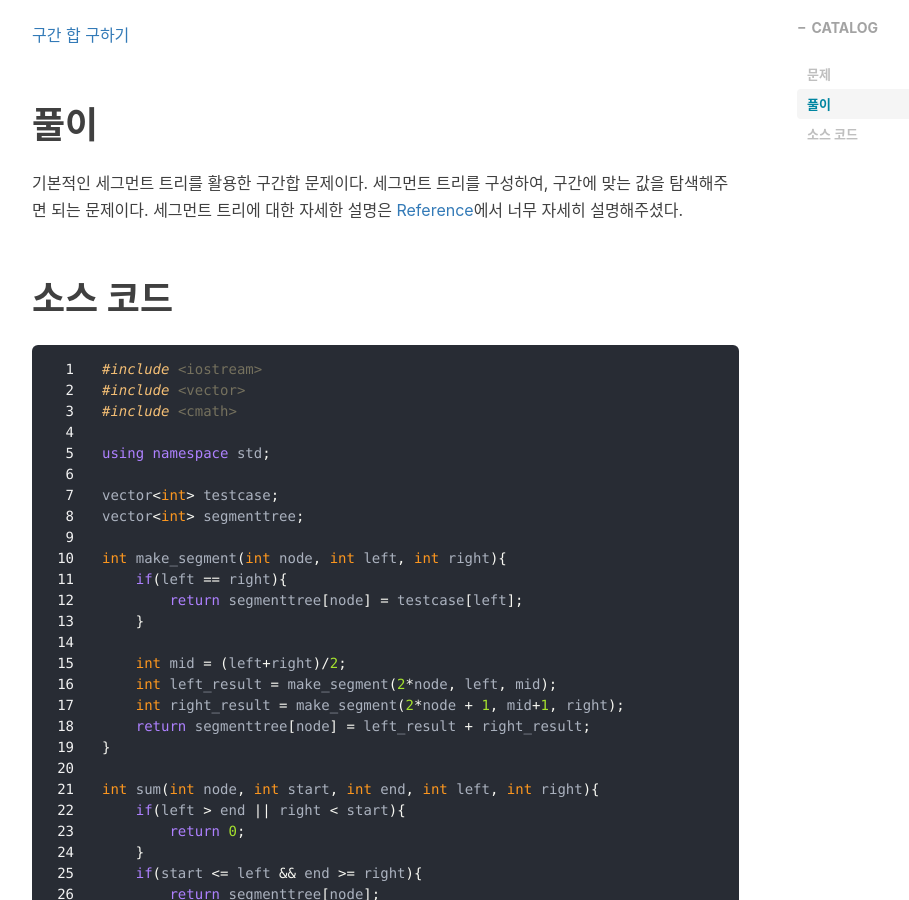
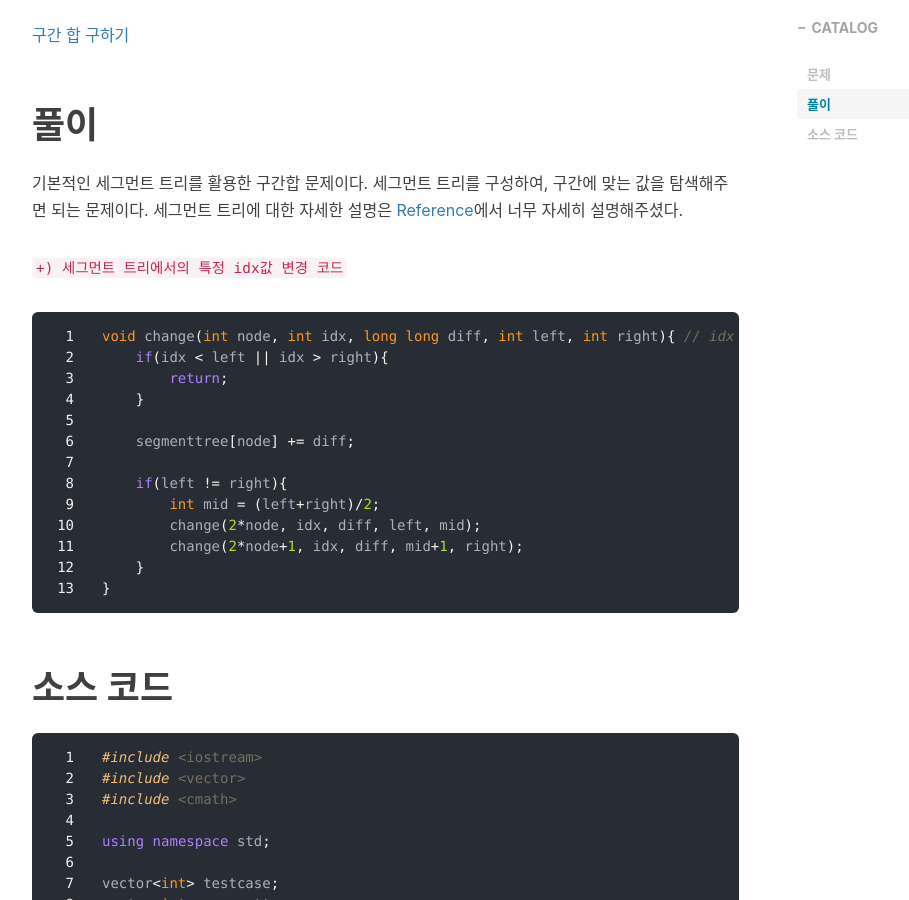
Before and after one commit to scatdelight/scatdelight.github.io, a Jekyll site: the page built from _posts/2021-09-16-BOJ-11659-C++.md, in a window 1280 px wide and 900 px high, scrolled down 701 px. Shown: the whole window, without its empty margins (233-1142 px from the left). Built offline with Jekyll 4.4.1, drawn with Linux system fonts in a browser that asks for light colours; nearby versions of some CDN libraries; some web fonts are replaced; comment, search, counter and statistics services are not loaded.

Commit message:
Update 2021-09-16-BOJ-11659-C++.md

````diff
--- a/_posts/2021-09-16-BOJ-11659-C++.md
+++ b/_posts/2021-09-16-BOJ-11659-C++.md
@@ -19,7 +19,22 @@ tags:
 
 기본적인 세그먼트 트리를 활용한 구간합 문제이다. 세그먼트 트리를 구성하여, 구간에 맞는 값을 탐색해주면 되는 문제이다. 세그먼트 트리에 대한 자세한 설명은 [Reference](https://yabmoons.tistory.com/431)에서 너무 자세히 설명해주셨다.
 
+``+) 세그먼트 트리에서의 특정 idx값 변경 코드``
+```c++
+void change(int node, int idx, long long diff, int left, int right){ // idx -> 변경하고자 하는 값의 index, diff -> 변경하고자 하는 값 - 기존 값
+    if(idx < left || idx > right){
+        return;
+    }
 
+    segmenttree[node] += diff;
+
+    if(left != right){
+        int mid = (left+right)/2;
+        change(2*node, idx, diff, left, mid);
+        change(2*node+1, idx, diff, mid+1, right);
+    }
+}
+```
 
 # 소스 코드
 
````
